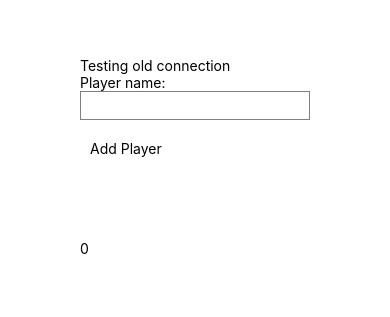
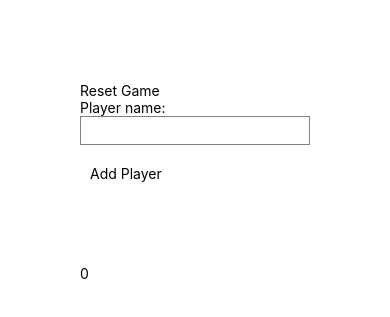
Before and after one commit to TomGower/rummy-mobile, a React Native app: screen / in a window 390 px wide. Shown: the part 265-582 px from the top of the page. Built offline with nearby package versions, Linux system fonts and the light colour scheme.

Commit message:
Properly rendering playerNames

```diff
--- a/App.js
+++ b/App.js
@@ -9,15 +9,17 @@ import {
   TextInput,
   FlatList,
 } from 'react-native';
-// import AddPlayer from './components/AddPlayers';
-import DisplayPlayer from './components/DisplayPlayer';
+import AddPlayers from './components/AddPlayers';
+// import DisplayPlayer from './components/DisplayPlayer';
 
 export default function App() {
-  const [playerName, setPlayerName] = useState('');
   const [players, setPlayers] = useState([]);
   const [playerScores, setPlayerScores] = useState({});
   const [roundsPlayed, setRoundsPlayed] = useState(0);
   const scoreRef = useRef();
+
+  // works for mobile
+  const DisplayPlayer = ({ item }) => <Text>{item}</Text>;
 
   // browser version
   const resetGame = () => {
@@ -26,16 +28,13 @@ export default function App() {
     setRoundsPlayed(0);
   };
 
-  // browser version
+  // seems to work for mobile
   const addPlayer = (newPlayer) => {
     if (!newPlayer) {
       return;
     }
     setPlayers([...players, newPlayer]);
     setPlayerScores({ ...playerScores, [newPlayer]: [0] });
-    setPlayerName('');
-    console.table(players);
-    // playerFormRef.current.reset();
   };
 
   // browser version
@@ -62,28 +61,23 @@ export default function App() {
   return (
     <SafeAreaView style={styles.container}>
       <View>
-        {/* This is the start of what would be the AddPlayer component  */}
-        <Text>Testing old connection</Text>
-        <Text>Player name:</Text>
-        <TextInput
-          style={styles.input}
-          value={playerName}
-          onChangeText={setPlayerName}
-        />
-        <TouchableOpacity style={styles.buttonWrapper} onPress={addPlayer}>
+        <TouchableOpacity onPress={resetGame}>
           <View>
-            <Text>Add Player</Text>
+            <Text>Reset Game</Text>
           </View>
         </TouchableOpacity>
-        {/* This is the end of what would be the AddPlayer component */}
+        <AddPlayers submitFunc={addPlayer} />
         <Text>{players.length}</Text>
-        {/* {players.length > 0 ? (
-          <FlatList
-            data={players}
-            keyExtractor={(item) => item}
-            renderItem={(name) => DisplayPlayer(name)}
-          />
-        ) : null} */}
+        {players.length > 0 ? (
+          <>
+            <Text>Displaying Players</Text>
+            <FlatList
+              data={players}
+              keyExtractor={(item, index) => index.toString()}
+              renderItem={DisplayPlayer}
+            />
+          </>
+        ) : null}
         <StatusBar style="auto" />
       </View>
     </SafeAreaView>
@@ -96,6 +90,7 @@ const styles = StyleSheet.create({
     backgroundColor: '#fff',
     alignItems: 'center',
     justifyContent: 'center',
+    paddingTop: 50,
   },
   input: {
     borderWidth: 1,
--- a/components/DisplayPlayer.js
+++ b/components/DisplayPlayer.js
@@ -1,10 +1,10 @@
-import React from 'react';
-import { Text, View } from 'react-native';
+// import React from 'react';
+// import { Text } from 'react-native';
 
-const DisplayPlayer = ({ name }) => (
-  <View>
-    <Text>{name}</Text>
-  </View>
-);
+// const DisplayPlayer = (name) => <Text>{name}</Text>;
 
-export default DisplayPlayer;
+// export default DisplayPlayer;
+
+/*
+Small file, extracted to App.js
+*/
```
